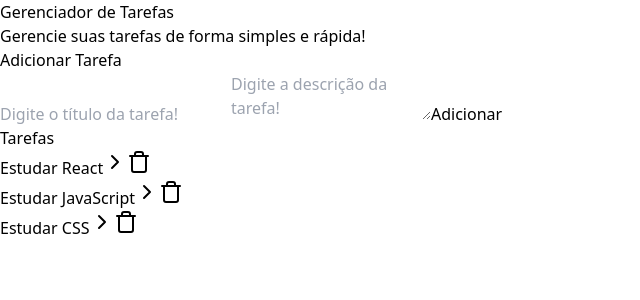
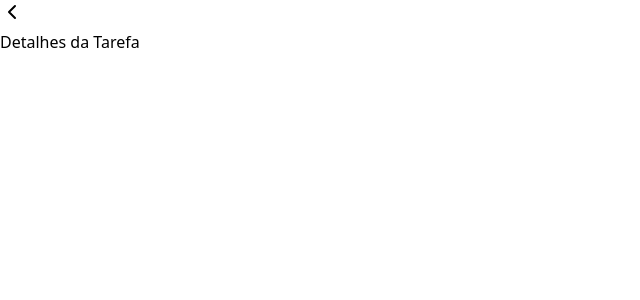
Before and after one commit to david93dev/desk, a React (Vite) app in the folder desk/: page /task in a window 1280 px wide. Shown: the top 300 px of the page, without its empty margins (0-640 px from the left). Built offline with nearby package versions, Linux system fonts and the light colour scheme.

Commit message:
more commit

```diff
--- a/desk/package.json
+++ b/desk/package.json
@@ -12,7 +12,10 @@
   "dependencies": {
     "lucide-react": "^0.435.0",
     "react": "^18.3.1",
-    "react-dom": "^18.3.1"
+    "react-dom": "^18.3.1",
+    "react-router": "^6.26.1",
+    "react-router-dom": "^7.5.1",
+    "uuid": "^10.0.0"
   },
   "devDependencies": {
     "@eslint/js": "^9.9.0",
--- a/desk/src/App.jsx
+++ b/desk/src/App.jsx
@@ -1,28 +1,17 @@
-import { useState } from "react";
+import { useEffect, useState } from "react";
 import AddTask from "./components/AddTask";
 import Tasks from "./components/Tasks";
+import {v4} from 'uuid';
+import { use } from "react";
+import { Heading3 } from "lucide-react";
+import Title from "./components/Title";
 
 function App() {
-  const [tasks, setTasks] = useState([
-    {
-      id: 1,
-      title: "Estudar React",
-      description: "Description of Task 1",
-      isCompleted: false,
-    },
-    {
-      id: 2,
-      title: "Estudar JavaScript",
-      description: "Description of Task 2",
-      isCompleted: false,
-    },
-    {
-      id: 3,
-      title: "Estudar CSS",
-      description: "Description of Task 3",
-      isCompleted: false,
-    },
-  ]);
+  const [tasks, setTasks] = useState(JSON.parse(localStorage.getItem("tasks")) || []);
+
+  useEffect(() => {
+    localStorage.setItem("tasks", JSON.stringify(tasks));
+  }, [tasks]);
 
   function onTaskClick(id) {
     const newTasks = tasks.map((task) => {
@@ -41,7 +30,7 @@ function App() {
 
   function onAddTaskSubmit(title, description) {
     const newTask = {
-      id: tasks.length + 1,
+      id: v4(),
       title,
       description,
       isCompleted: false,
@@ -52,9 +41,7 @@ function App() {
   return (
     <div className="w-screen h-screen bg-sky-950 flex justify-center p-6">
       <div className="w-[500px]">
-        <h1 className="text-3xl text-slate-100 font-bold text-center">
-          Gerenciador de Tarefas
-        </h1>
+        <Title>Gerenciador de Tarefas</Title>
         <p className="text-slate-100 text-center">
           Gerencie suas tarefas de forma simples e rápida!
         </p>
--- a/desk/src/components/AddTask.jsx
+++ b/desk/src/components/AddTask.jsx
@@ -11,7 +11,7 @@ const AddTask = ({onAddTaskSubmit}) => {
     <input
     type="text"
     placeholder="Digite o título da tarefa!"
-    className="border border-slate-300 focus:border-sky-400 focus:outline-none px-4 py-2"
+    className="border border-slate-300 focus:border-sky-400 focus:outline-none px-4 py-2 "
     value={title}
     onChange={(event) => setTitle(event.target.value)}
     />
@@ -24,8 +24,16 @@ const AddTask = ({onAddTaskSubmit}) => {
     />
 
     <button
-    onClick={() => onAddTaskSubmit(title, description)}
-    className="bg-sky-800 hover:bg-sky-700 text-white p-2 rounded-md px-4 py-2">Adicionar</button>
+    onClick={() => {
+      if (!title.trim() || !description.trim()) {
+        alert("Preencha todos os campos!");
+        return;
+      }
+      onAddTaskSubmit(title, description)
+      setTitle("");
+      setDescription("");
+    }}
+    className="bg-sky-950 hover:bg-sky-600 text-white p-2 rounded-md px-4 py-2">Adicionar</button>
   </div>
   )
 };
--- /dev/null
+++ b/desk/src/components/Button.jsx
@@ -0,0 +1,12 @@
+import React from 'react'
+
+const Button = (props) => {
+  return (
+    <button {...props} className='bg-sky-800  hover:bg-sky-700 text-white p-2 rounded-md'>
+        {props.children}
+    </button>
+
+  )
+}
+
+export default Button
--- a/desk/src/components/Tasks.jsx
+++ b/desk/src/components/Tasks.jsx
@@ -1,9 +1,20 @@
 import { ChevronRightIcon } from 'lucide-react';
 import { TrashIcon } from 'lucide-react';
+import { useNavigate } from 'react-router-dom';
+import Button from './Button';
 
 const Tasks = ({tasks, onTaskClick, onDeleteTaskClick}) => {
+  const navigate = useNavigate();
+
+  function onSeeDetailsClick(Task) {
+    const queryParams = new URLSearchParams();
+    queryParams.set("title", Task.title);
+    queryParams.set("description", Task.description);
+    navigate(`/task?${queryParams.toString()}`);
+  }
+
+
   return (
-
     <ul className="space-y-4 bg-slate-200 p-5 rounded-md">
       {tasks.map((task) => (
         <li key={task.id} className="flex gap-2" >
@@ -13,14 +24,13 @@ const Tasks = ({tasks, onTaskClick, onDeleteTaskClick}) => {
             {task.title}
             </button>
 
-          <button className="bg-sky-800  hover:bg-sky-700 text-white p-2 rounded-md">
+          <Button onClick={() => onSeeDetailsClick(task)}>
             <ChevronRightIcon />
-          </button >
+          </Button >
 
-          <button onClick={() => onDeleteTaskClick(task.id)}
-          className="bg-sky-800  hover:bg-sky-700 text-white p-2 rounded-md">
+          <Button onClick={() => onDeleteTaskClick(task.id)}>
             <TrashIcon />
-          </button>
+          </Button>
         </li>
       ))}
     </ul>
--- /dev/null
+++ b/desk/src/components/Title.jsx
@@ -0,0 +1,9 @@
+import React from 'react'
+
+const Title = (props) => {
+  return (
+    <h1 className="text-3xl text-slate-100 font-bold text-center w-full">{props.children}</h1>
+  )
+}
+
+export default Title
--- a/desk/src/main.jsx
+++ b/desk/src/main.jsx
@@ -2,9 +2,25 @@ import { StrictMode } from 'react'
 import { createRoot } from 'react-dom/client'
 import App from './App.jsx'
 import './index.css'
+import {
+  createBrowserRouter,
+  RouterProvider,
+} from "react-router-dom";
+import TaskPage from './pages/TaskPage.jsx';
+
+const router = createBrowserRouter([
+  {
+    path: "/",
+    element: <App />,
+  },
+  {
+    path: "/task",
+    element: <TaskPage />,
+  },
+]);
 
 createRoot(document.getElementById('root')).render(
   <StrictMode>
-    <App />
+    <RouterProvider router={router} />
   </StrictMode>,
-)
+);
--- /dev/null
+++ b/desk/src/pages/TaskPage.jsx
@@ -0,0 +1,34 @@
+import { ChevronLeftIcon } from "lucide-react";
+import React from "react";
+import { useSearchParams, useNavigate } from "react-router-dom";
+import Title from "../components/Title";
+
+const TaskPage = () => {
+  const [searchParams] = useSearchParams();
+  const title = searchParams.get("title");
+  const description = searchParams.get("description");
+  const navigate = useNavigate();
+
+  return (
+    <div className="w-screen min-h-screen bg-sky-900 p-6 flex justify-center">
+      <div className="w-[700px] space-y-4">
+        <div className="flex justify-between relative mb-6">
+          <button
+            onClick={() => navigate(-1)}
+            className="text-slate-100 absolute left-0 top-0 bottom-0"
+          >
+            <ChevronLeftIcon />
+          </button>
+          <Title>Detalhes da Tarefa</Title>
+        </div>
+
+        <div className="bg-slate-200 p-4 rounded-md break-words">
+          <h2 className="text-slate-800 text-xl font-bold mb-3">{title}</h2>
+          <p className="text-slate-600">{description}</p>
+        </div>
+      </div>
+    </div>
+  );
+};
+
+export default TaskPage;
```
Also changed, not shown: 2 other files (tests, documents, lock files or other folders).
